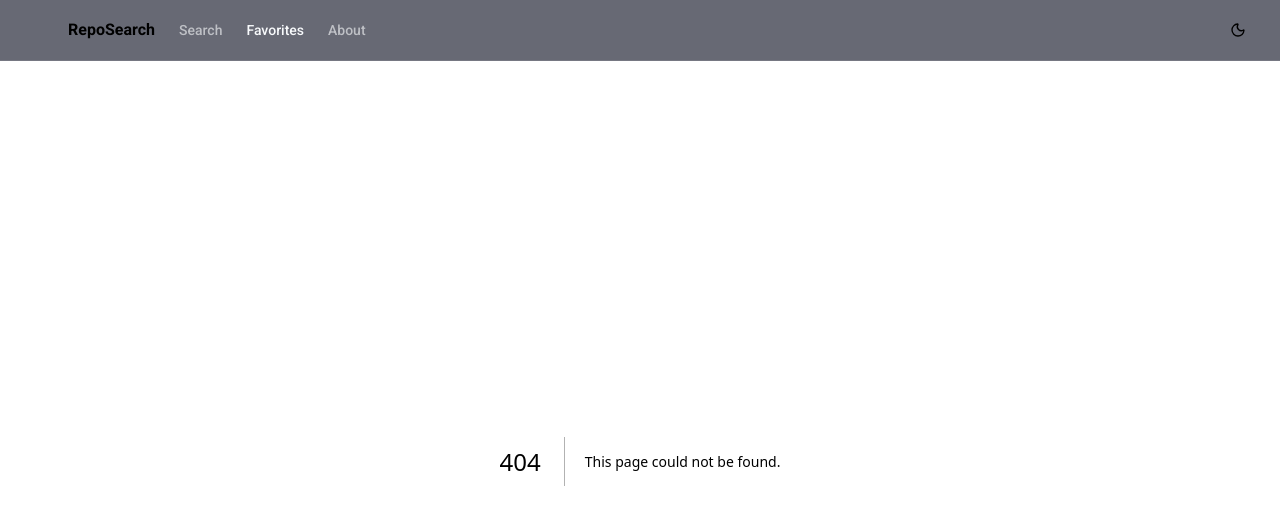
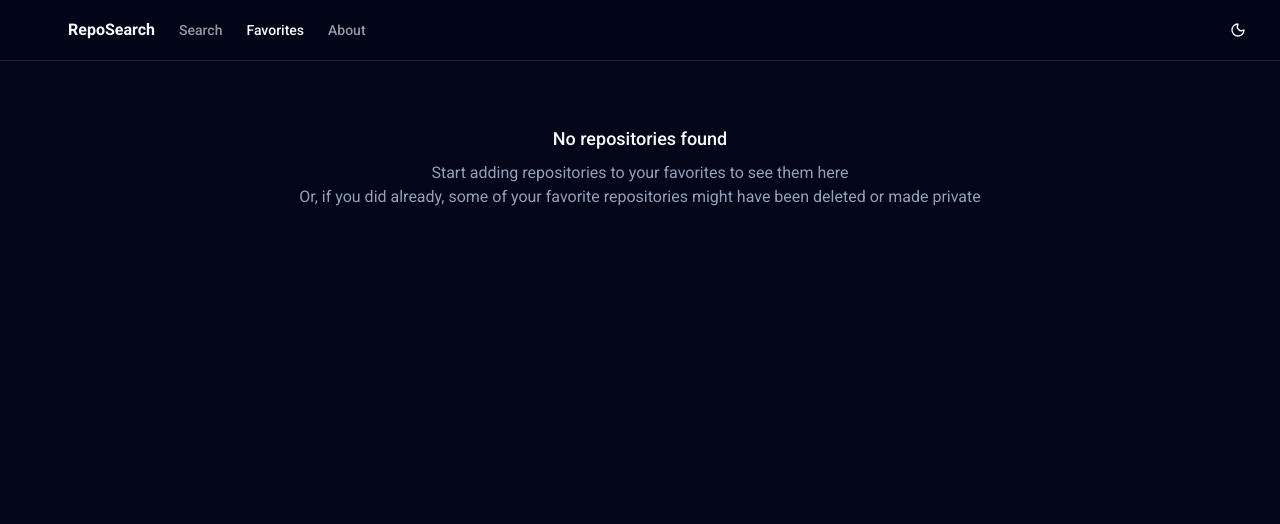
Before and after one commit to ricayanzon/github-repo-search, a Next.js app: page /favorites in a window 1280 px wide. Before the commit this address had no page. Shown: the top 524 px of the page. Built offline with nearby package versions, Linux system fonts and the light colour scheme; some icons are missing.

Commit message:
feat: add favorites page

```diff
--- /dev/null
+++ b/src/app/favorites/page.tsx
@@ -0,0 +1,68 @@
+'use client';
+
+import SearchResultItem from '@/components/search-result-item';
+import SearchResultSkeleton from '@/components/search-result-skeleton';
+import { useRepositoriesByIdsQuery } from '@/graphql/codegen/hooks';
+import { Repository } from '@/graphql/codegen/schema';
+import { getFavoriteIds } from '@/lib/local-storage';
+import { useEffect, useState } from 'react';
+import { toast } from 'sonner';
+
+export default function FavoritesPage() {
+  const initialFavoriteIds = getFavoriteIds();
+  const [favoriteIds, setFavoriteIds] = useState<string[]>(initialFavoriteIds);
+
+  const { data, loading, error } = useRepositoriesByIdsQuery({
+    variables: { ids: favoriteIds },
+    skip: favoriteIds.length === 0,
+  });
+
+  const repositories = (data?.nodes?.filter(
+    (node) => node !== null && node !== undefined && node.__typename === 'Repository',
+  ) ?? []) as Repository[];
+
+  useEffect(() => {
+    const updateFavorites = () => {
+      const favoriteIds = getFavoriteIds();
+      setFavoriteIds(favoriteIds);
+    };
+    window.addEventListener('storage', updateFavorites);
+    window.addEventListener('favorites-updated', updateFavorites);
+
+    return () => {
+      window.removeEventListener('storage', updateFavorites);
+      window.removeEventListener('favorites-updated', updateFavorites);
+    };
+  }, []);
+
+  useEffect(() => {
+    if (error) {
+      toast.error('Sorry, something went wrong. Please try again.');
+    }
+  }, [error]);
+
+  return (
+    <div className="p-4">
+      {loading ? (
+        <SearchResultSkeleton />
+      ) : repositories.length > 0 ? (
+        <div className="grid gap-4 grid-cols-1">
+          {repositories.map((repository) => (
+            <SearchResultItem key={repository.id} repository={repository} />
+          ))}
+        </div>
+      ) : (
+        <div className="text-center py-12">
+          <p className="text-lg font-medium mb-2">No repositories found</p>
+          <p className="text-muted-foreground">
+            Start adding repositories to your favorites to see them here
+          </p>
+          <p className="text-muted-foreground">
+            Or, if you did already, some of your favorite repositories might have been deleted or
+            made private
+          </p>
+        </div>
+      )}
+    </div>
+  );
+}
--- /dev/null
+++ b/src/lib/local-storage.ts
@@ -0,0 +1,32 @@
+export const STORAGE_KEY = 'repo-search-favorites';
+
+export function getFavoriteIds(): string[] {
+  if (typeof window === 'undefined') return [];
+
+  try {
+    const stored = localStorage.getItem(STORAGE_KEY);
+    return stored ? JSON.parse(stored) : [];
+  } catch {
+    return [];
+  }
+}
+
+export function addFavoriteId(id: string): void {
+  const favorites = getFavoriteIds();
+  if (!favorites.includes(id)) {
+    favorites.push(id);
+    localStorage.setItem(STORAGE_KEY, JSON.stringify(favorites));
+    window.dispatchEvent(new Event('favorites-updated'));
+  }
+}
+
+export function removeFavoriteId(id: string): void {
+  const favorites = getFavoriteIds();
+  const updatedFavorites = favorites.filter((favoriteId) => favoriteId !== id);
+  localStorage.setItem(STORAGE_KEY, JSON.stringify(updatedFavorites));
+  window.dispatchEvent(new Event('favorites-updated'));
+}
+
+export function isFavoriteById(id: string): boolean {
+  return getFavoriteIds().includes(id);
+}
```
